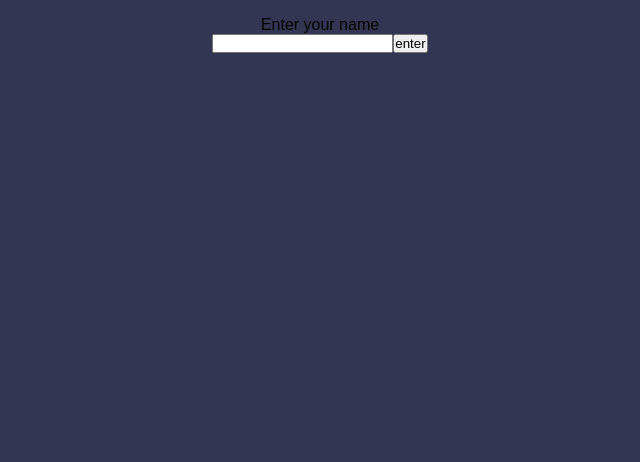
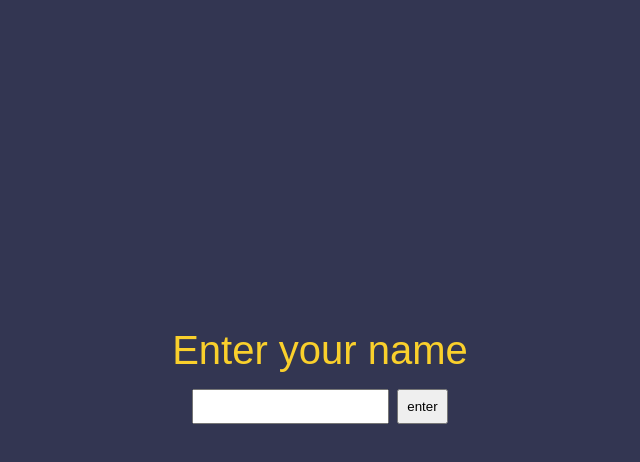
Before and after one commit to AbdulSamman/toDoApp, a React (Vite) app: page / in a window 1280 px wide. Shown: the top 462 px of the page, without its empty margins (320-960 px from the left). Built offline with nearby package versions, Linux system fonts and the light colour scheme.

Commit message:
userName page finished

```diff
--- a/src/App.scss
+++ b/src/App.scss
@@ -3,12 +3,35 @@
   margin: 0;
   box-sizing: border-box;
 }
+
 body {
 background-color: #333652;
 padding: 1rem;
+font-family: sans-serif;
 text-align: center;
-font-family: sans-serif;
 h1{
   color: #FAD02C;
 }
+.row{
+ height: 90vh;
+  display: flex;
+  flex-direction: column;
+  gap: 1rem 0;
+  align-items: center;
+  justify-content: center;
+  .userName{
+    display: flex;
+    gap: .5rem;
+    flex-wrap: wrap;
+    button ,input{
+      padding: .5rem;
+    }
+  }
+  label{
+
+    color: #FAD02C;
+    font-size: 2.5rem;
+
+  }
 }
+}
--- a/src/App.tsx
+++ b/src/App.tsx
@@ -1,21 +1,33 @@
 import "./App.scss";
 import { useState } from "react";
-
+import ToDo from "./components/notes";
 function App() {
   const [userName, setuserName] = useState("");
   const [showInput, setShowInput] = useState(false);
 
   const handleUserName = () => {
-    setShowInput(true);
+    const trimuserName = userName.trim();
+    if (trimuserName.length === 0) {
+      return;
+    } else {
+      setShowInput(true);
+    }
+  };
+
+  const handleKeyPress = (e: any) => {
+    if (e.key === "Enter") {
+      setShowInput(true);
+    }
   };
 
   return (
     <div className="App">
       {!showInput && (
-        <div className="userName">
+        <div className="row">
           <label>Enter your name</label>
-          <div>
+          <div className="userName">
             <input
+              onKeyDown={handleKeyPress}
               type="text"
               value={userName}
               onChange={(e) => setuserName(e.target.value)}
@@ -25,8 +37,11 @@ function App() {
         </div>
       )}
 
-      {showInput && userName !== "" && userName.length > 0 && (
-        <h1>{userName}’s ToDo List</h1>
+      {showInput && (
+        <div>
+          <h1>{userName}’s ToDo List</h1>
+          <ToDo />
+        </div>
       )}
     </div>
   );
--- /dev/null
+++ b/src/components/interfaces.ts
@@ -0,0 +1,3 @@
+export interface ItoDo{
+    toDoText:string
+}
--- /dev/null
+++ b/src/components/notes.tsx
@@ -0,0 +1,52 @@
+import { useReducer } from "react";
+import { useState } from "react";
+import { ItoDo } from "./interfaces";
+
+const _addToDo: ItoDo = {
+  toDoText: "",
+};
+
+const ToDo = () => {
+  const [addToDo, setAddToDo] = useState(_addToDo);
+  const [toTosList, setToDoList] = useState<ItoDo[]>([]);
+
+  const handleAddToDo = (e: React.ChangeEvent<HTMLInputElement>) => {
+    const value = e.target.value;
+    addToDo.toDoText = value;
+    setAddToDo({ ...addToDo });
+  };
+
+  const handleSaveToDO = () => {
+    if (addToDo.toDoText.trim() !== "") {
+      setToDoList([...toTosList, addToDo]);
+      setAddToDo({ toDoText: "" });
+    }
+  };
+
+  return (
+    <div>
+      <div>
+        <input
+          type="text"
+          value={addToDo.toDoText}
+          onChange={(e) => handleAddToDo(e)}
+        />
+        <button onClick={handleSaveToDO}>Add ToDo</button>
+      </div>
+
+      <div>
+        <pre>
+          {toTosList.map((toDoList: any, index) => {
+            return (
+              <div key={index}>
+                <p>{toDoList.toDoText}</p>
+              </div>
+            );
+          })}
+        </pre>
+      </div>
+    </div>
+  );
+};
+
+export default ToDo;
```
